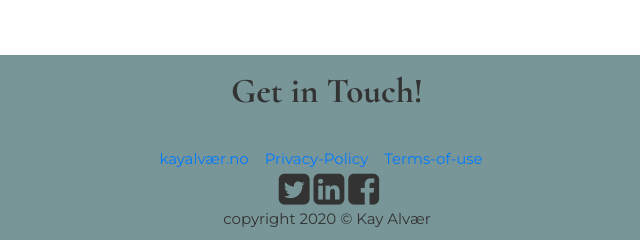
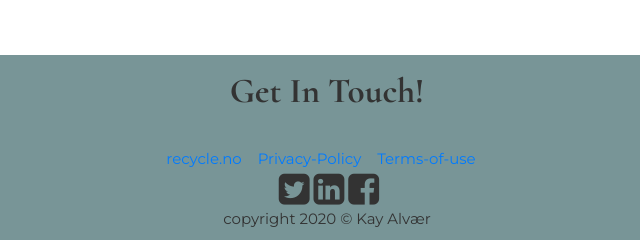
Before and after one commit to Code-Institute-Submissions/User-Centric-Frontend-Development-Milestone-Project-20, a plain HTML site: page ms1git_dir/tours.html in a window 1280 px wide. Shown: the part 995-1235 px from the top of the page, 313-953 px from the left. Drawn offline with nearby package versions, Linux system fonts and the light colour scheme.

Commit message:
added corrected footer

```diff
--- a/ms1git_dir/tours.html
+++ b/ms1git_dir/tours.html
@@ -87,13 +87,13 @@
         <!-- *****************  CONTACT INFO / SOCIAL MEDIA  ***************** -->
     <footer>
         <div class="content-wrap">
-            <h2>Get in Touch!</h2>
+            <h2>Get In Touch!</h2>
 
 
         <!-- Social media and contact links. Add or remove any networks. -->
         <section>
             <ul class="contact-info">
-                <li></ul><a href="http://kayalvaer.no" target="_blank">kayalvær.no</a></li>
+                <li></ul><a href="http://recycle.no" target="_blank">recycle.no</a></li>
                 <li></li><a href="#" target="_blank">Privacy-Policy</a></li>
                 <li></li><a href="#" target="_blank">Terms-of-use</a></li>
                 <li></li><a href="#" target="_blank"><Contact-us></a></li>
```
Also changed, not shown: ms1git_dir/contact.html (+1 -1 lines).
